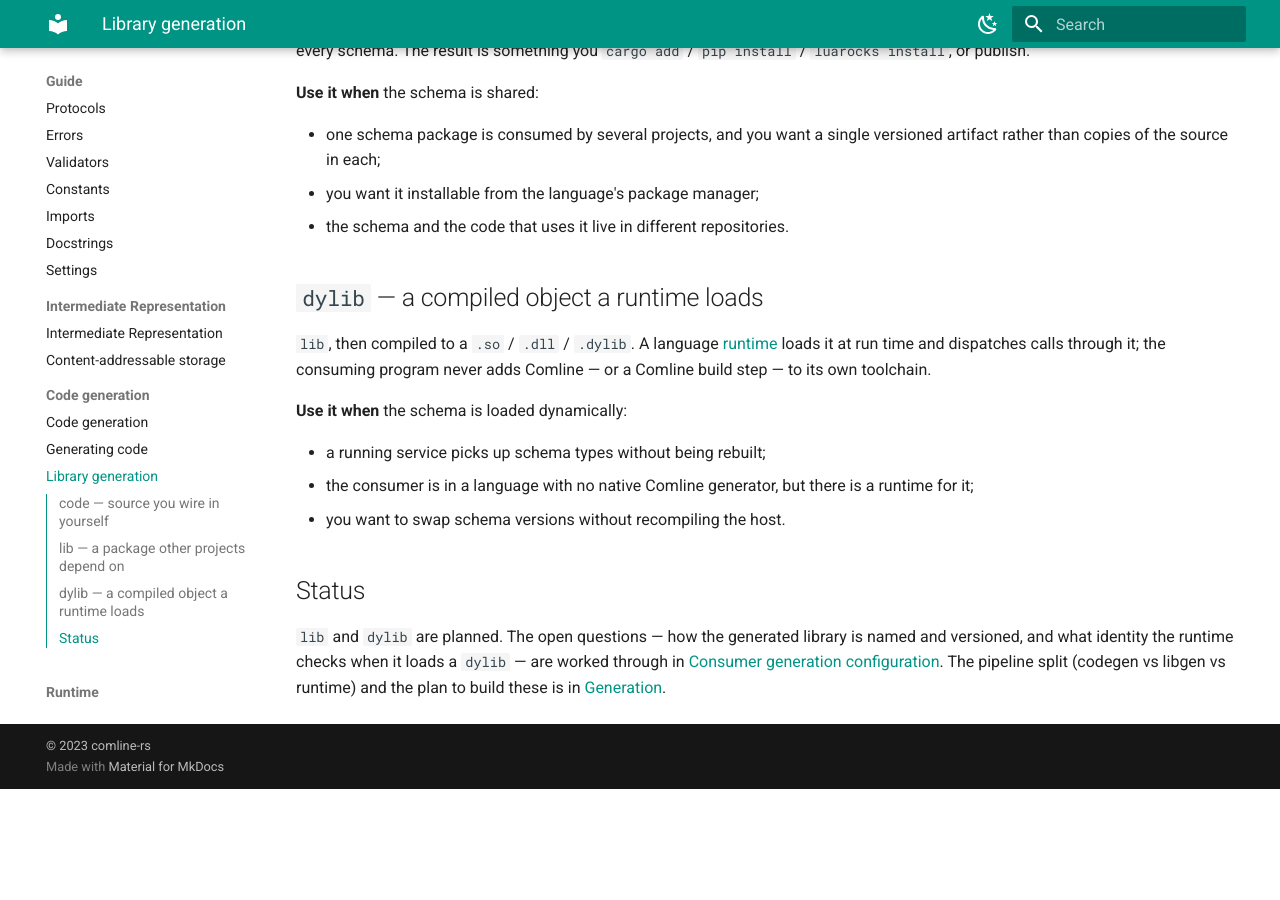
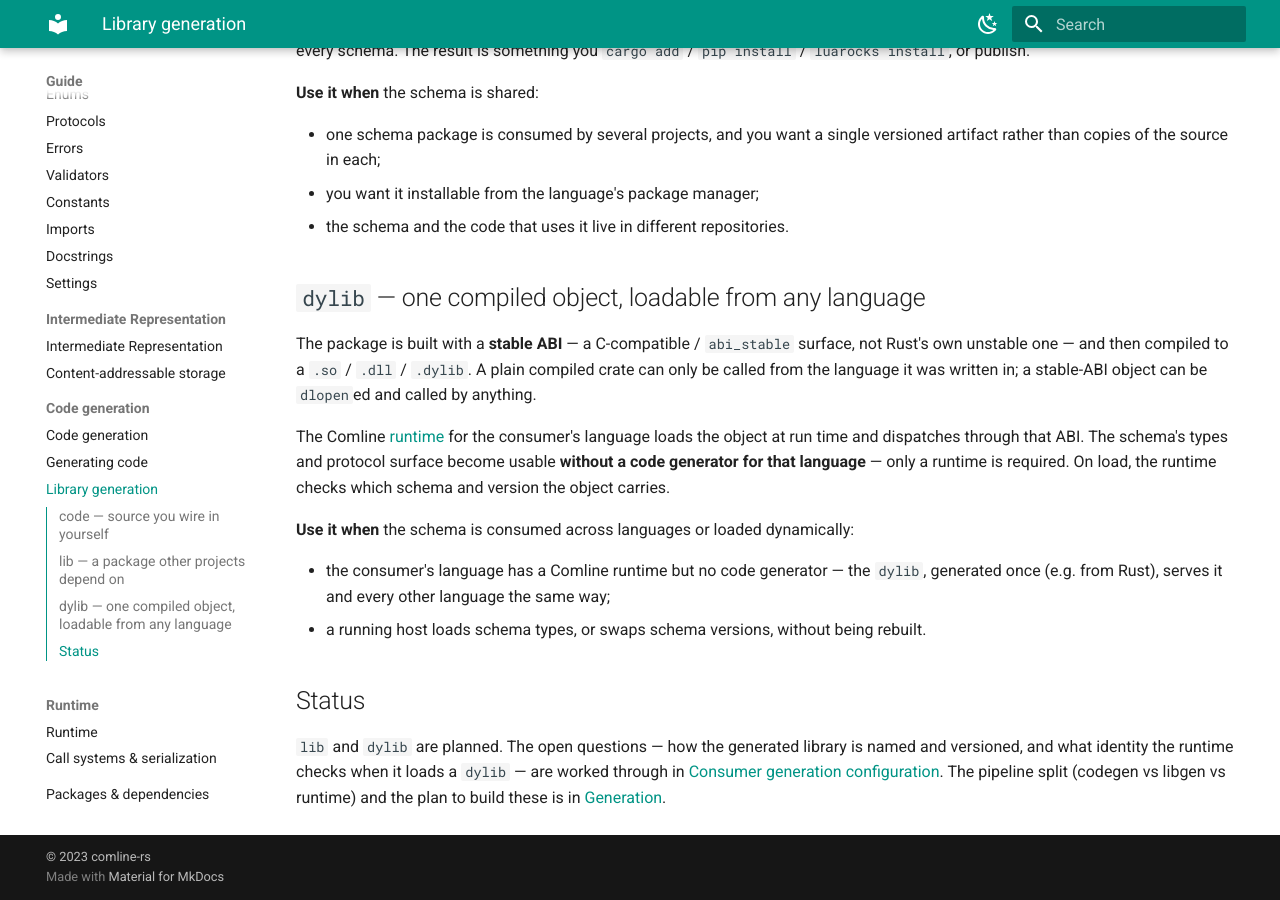
Before and after one commit to ComlineProject/docs, an MkDocs documentation site: the page built from docs/docs/guide/codegen/library-generation.md, in a window 1280 px wide and 900 px high, scrolled down 1024 px. Built offline with MkDocs 1.6.1 and Material for MkDocs 9.7.7, drawn with Linux system fonts in a browser that asks for light colours; the version menu is left out; before the commit the page ends 1813 px from its top, so only the background shows below that; some of the changed text lies outside the part shown.

Commit message:
docs: fix the dylib mode explanation
It's not 'lib, compiled' — the point is the stable ABI. dylib builds the
package with a C-compatible / abi_stable surface (not Rust's unstable
one), then compiles it, so any language's runtime can dlopen and call it.
That's what makes the schema usable in a language with a runtime but no
code generator — one dylib, generated once, serves them all.

```diff
--- a/docs/docs/guide/codegen/library-generation.md
+++ b/docs/docs/guide/codegen/library-generation.md
@@ -14,7 +14,7 @@
 |---|---|---|
 | `code` | bare source files you place in a project yourself | **built today** |
 | `lib` | a buildable package (manifest + module tree) | planned |
-| `dylib` | `lib`, compiled to a dynamic library a runtime loads at run time | planned |
+| `dylib` | a package built with a **stable ABI** and compiled to a dynamic library any language's runtime can load | planned |
 
 ## `code` — source you wire in yourself
 
@@ -47,19 +47,26 @@
 - you want it installable from the language's package manager;
 - the schema and the code that uses it live in different repositories.
 
-## `dylib` — a compiled object a runtime loads
+## `dylib` — one compiled object, loadable from any language
 
-`lib`, then compiled to a `.so` / `.dll` / `.dylib`. A language
-[runtime](../runtime/index.md) loads it at run time and dispatches calls through
-it; the consuming program never adds Comline — or a Comline build step — to its
-own toolchain.
+The package is built with a **stable ABI** — a C-compatible / `abi_stable`
+surface, not Rust's own unstable one — and then compiled to a `.so` / `.dll` /
+`.dylib`. A plain compiled crate can only be called from the language it was
+written in; a stable-ABI object can be `dlopen`ed and called by anything.
 
-**Use it when** the schema is loaded dynamically:
+The Comline [runtime](../runtime/index.md) for the consumer's language loads the
+object at run time and dispatches through that ABI. The schema's types and
+protocol surface become usable **without a code generator for that language** —
+only a runtime is required. On load, the runtime checks which schema and version
+the object carries.
 
-- a running service picks up schema types without being rebuilt;
-- the consumer is in a language with no native Comline generator, but there is a
-  runtime for it;
-- you want to swap schema versions without recompiling the host.
+**Use it when** the schema is consumed across languages or loaded dynamically:
+
+- the consumer's language has a Comline runtime but no code generator — the
+  `dylib`, generated once (e.g. from Rust), serves it and every other language
+  the same way;
+- a running host loads schema types, or swaps schema versions, without being
+  rebuilt.
 
 ## Status
 
```
